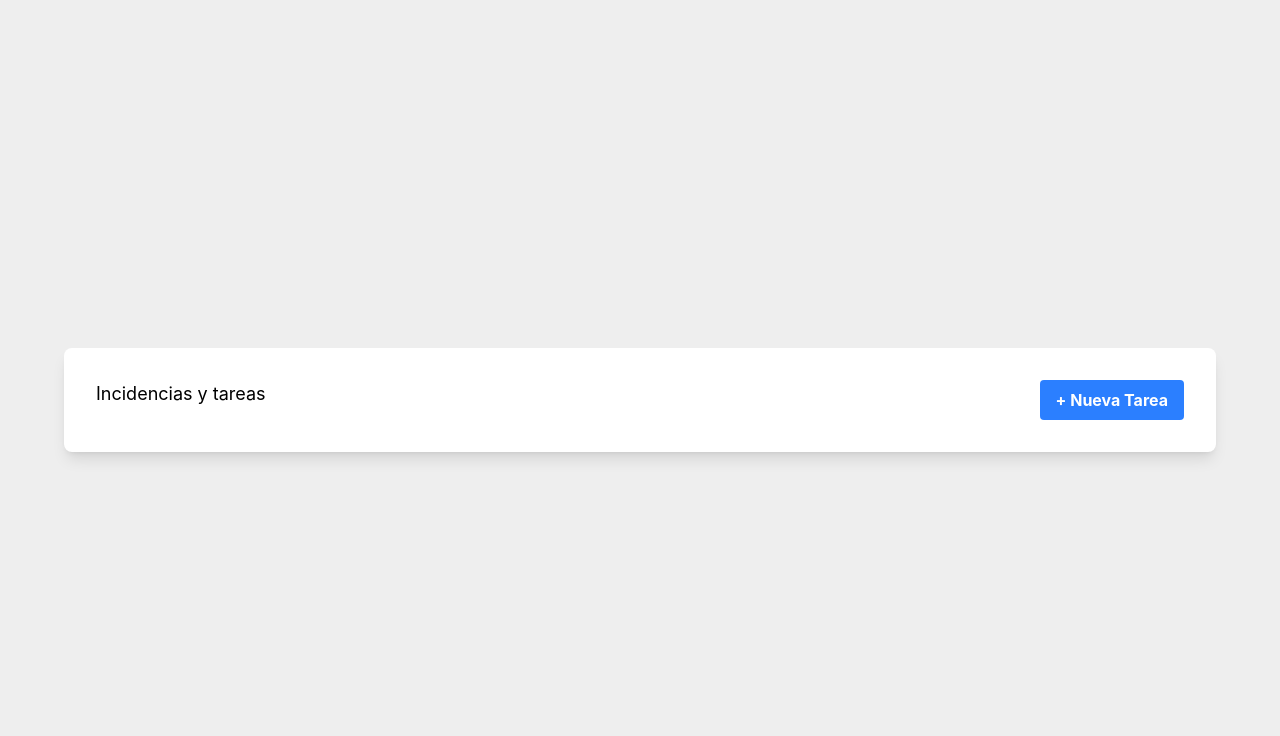
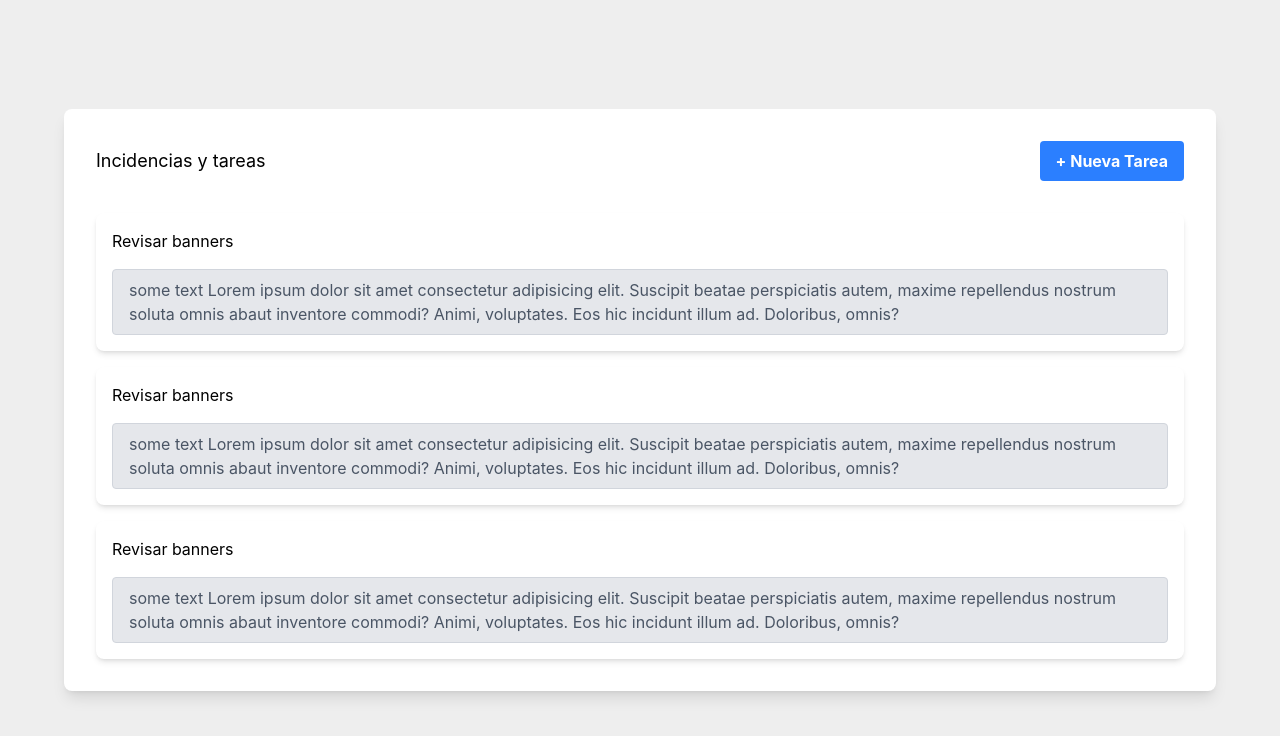
Before and after one commit to RickBm400/task-manager, a React (Vite) app in the folder apps/web/: page / in a window 1280 px wide. Shown: the top 736 px of the page. Built offline with nearby package versions, Linux system fonts and the light colour scheme.

Commit message:
feat: task card with body

```diff
--- a/apps/web/src/App.tsx
+++ b/apps/web/src/App.tsx
@@ -1,12 +1,21 @@
 import Button from "./components/Button"
+import TaskCard from "./components/TaskCard.component";
 
 export function App() {
   return <div className="App w-screen h-screen grid place-items-center">
-      <div className="flex justify-between bg-white w-6xl p-8 rounded-lg shadow-lg">
+      <div className=" bg-white w-6xl p-8 rounded-lg shadow-lg">
+        <div className="flex justify-between items-center">
           <h2 className="text-lg">Incidencias y tareas</h2>
             <Button>
                    + Nueva Tarea
             </Button>
+        </div>
+        <section id="task-list" className="w-full mt-8 space-y-4">
+            <TaskCard />
+            <TaskCard />
+            <TaskCard />
+        </section>
       </div>
+
   </div>;
 }
--- a/apps/web/src/components/TaskCard.component.tsx
+++ b/apps/web/src/components/TaskCard.component.tsx
@@ -1,5 +1,9 @@
 export default function TaskCard() {
-    return <>
+    return <div className="bg-white p-4 rounded-lg shadow-md">
+        Revisar banners
 
-    </>
+        <div className="w-full bg-gray-200 rounded border border-gray-300 mt-4 px-4 py-2">
+            <span className="text-gray-600 break-after-all">some text Lorem ipsum dolor sit amet consectetur adipisicing elit. Suscipit beatae perspiciatis autem, maxime repellendus nostrum soluta omnis abaut inventore commodi? Animi, voluptates. Eos hic incidunt illum ad. Doloribus, omnis?</span>
+        </div>
+    </div>
 }
```
